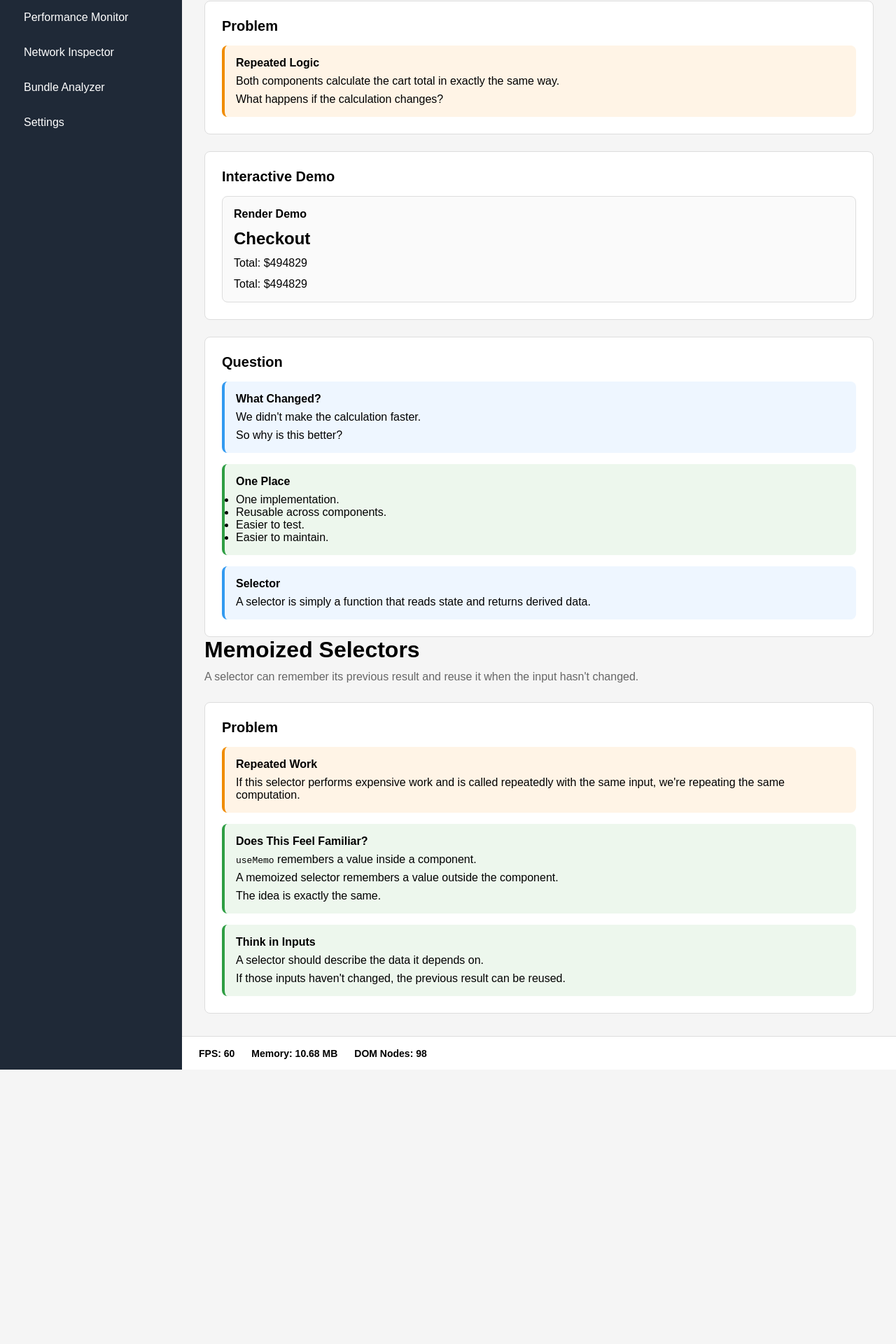
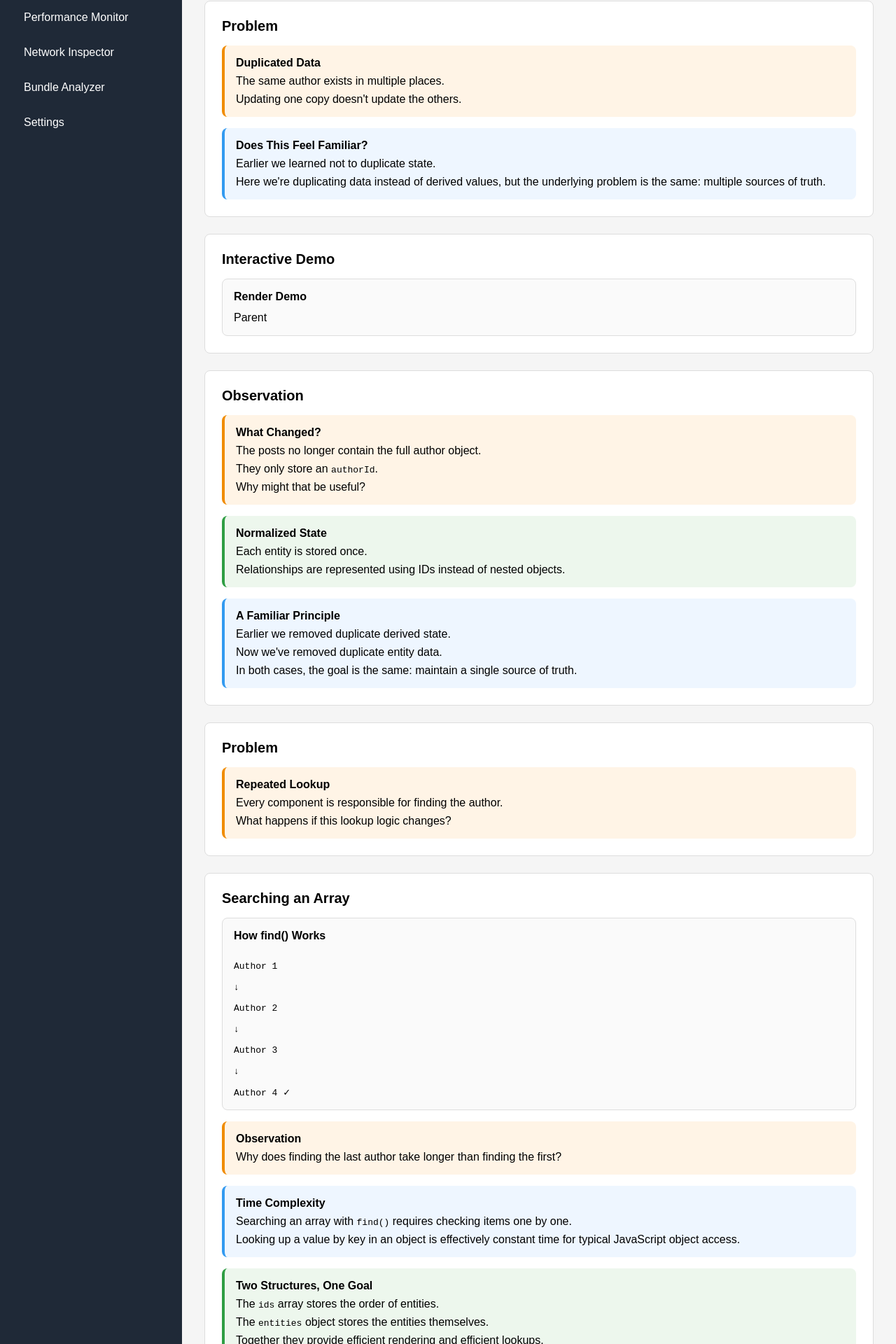
Before and after one commit to socbasillote/React-Optimization, a React (Vite) app in the folder react-performance-playground/: page /labs in a window 1280 px wide. Shown: the part 188-2108 px from the top of the page at 70% size. Before the commit the page ends 1716 px from the top, so only its background shows below. Built offline with nearby package versions, Linux system fonts and the light colour scheme.

Commit message:
normalization

```diff
--- a/react-performance-playground/src/app/router.jsx
+++ b/react-performance-playground/src/app/router.jsx
@@ -15,7 +15,8 @@ import SettingsPage from "../pages/Settings/SettingsPage";
 //import UseCallbackLabs from "../labs/useCallback";
 //import NotToMeMoize from "../labs/NotToMemoize";
 //import DeriveState from "../labs/derived_state";
-import SelectorLabs from "../labs/selectors";
+//import SelectorLabs from "../labs/selectors";
+import Normalization from "../labs/normalization";
 //import RenderingFundamentalsLab from "../labs/rendering-fundamentals";
 
 export default function AppRouter() {
@@ -23,7 +24,7 @@ export default function AppRouter() {
     <Routes>
       <Route element={<AppLayout />}>
         <Route index element={<DashboardPage />} />
-        <Route path="labs" element={<SelectorLabs />} />
+        <Route path="labs" element={<Normalization />} />
         <Route path="performance" element={<PerformanceMonitorPage />} />
         <Route path="network" element={<NetworkInspectorPage />} />
         <Route path="bundle" element={<BundleAnalyzerPage />} />
--- /dev/null
+++ b/react-performance-playground/src/labs/normalization/Parent.jsx
@@ -0,0 +1,11 @@
+import React, { useState } from "react";
+
+function Parent() {
+  const authors = Array.from({ length: 100000 }, (_, id) => ({
+    id,
+    name: `Author ${id}`,
+  }));
+  return <div>Parent</div>;
+}
+
+export default Parent;
--- /dev/null
+++ b/react-performance-playground/src/labs/normalization/index.jsx
@@ -0,0 +1,132 @@
+import Callout from "../../components/lab/Callout";
+import LabCard from "../../components/lab/LabCard";
+
+import LabLayout from "../../components/lab/LabLayout";
+import LabSection from "../../components/lab/LabSection";
+
+import Parent from "./Parent";
+
+function Normalization() {
+  return (
+    <LabLayout
+      title="Normalization"
+      description="Nested and duplicated state becomes difficult to update and keep consistent."
+    >
+      <LabSection title="Problem">
+        <Callout title="Duplicated Data" variant="warning">
+          <p>The same author exists in multiple places.</p>
+
+          <p>Updating one copy doesn't update the others.</p>
+        </Callout>
+
+        <Callout title="Does This Feel Familiar?" variant="info">
+          <p>Earlier we learned not to duplicate state.</p>
+
+          <p>
+            Here we're duplicating data instead of derived values, but the
+            underlying problem is the same: multiple sources of truth.
+          </p>
+        </Callout>
+      </LabSection>
+
+      <LabSection title="Interactive Demo">
+        <LabCard title="Render Demo">
+          <Parent />
+        </LabCard>
+      </LabSection>
+
+      <LabSection title="Observation">
+        <Callout title="What Changed?" variant="warning">
+          <p>The posts no longer contain the full author object.</p>
+
+          <p>
+            They only store an <code>authorId</code>.
+          </p>
+
+          <p>Why might that be useful?</p>
+        </Callout>
+
+        <Callout title="Normalized State" variant="success">
+          <p>Each entity is stored once.</p>
+
+          <p>
+            Relationships are represented using IDs instead of nested objects.
+          </p>
+        </Callout>
+
+        <Callout title="A Familiar Principle" variant="info">
+          <p>Earlier we removed duplicate derived state.</p>
+
+          <p>Now we've removed duplicate entity data.</p>
+
+          <p>
+            In both cases, the goal is the same: maintain a single source of
+            truth.
+          </p>
+        </Callout>
+      </LabSection>
+
+      <LabSection title="Problem">
+        <Callout title="Repeated Lookup" variant="warning">
+          <p>Every component is responsible for finding the author.</p>
+
+          <p>What happens if this lookup logic changes?</p>
+        </Callout>
+      </LabSection>
+
+      <LabSection title="Searching an Array">
+        <LabCard title="How find() Works">
+          <pre>{`
+Author 1
+
+↓
+
+Author 2
+
+↓
+
+Author 3
+
+↓
+
+Author 4 ✓
+`}</pre>
+        </LabCard>
+
+        <Callout title="Observation" variant="warning">
+          <p>
+            Why does finding the last author take longer than finding the first?
+          </p>
+        </Callout>
+
+        <Callout title="Time Complexity" variant="info">
+          <p>
+            Searching an array with <code>find()</code> requires checking items
+            one by one.
+          </p>
+
+          <p>
+            Looking up a value by key in an object is effectively constant time
+            for typical JavaScript object access.
+          </p>
+        </Callout>
+
+        <Callout title="Two Structures, One Goal" variant="success">
+          <p>
+            The <code>ids</code> array stores the order of entities.
+          </p>
+
+          <p>
+            The <code>entities</code> object stores the entities themselves.
+          </p>
+
+          <p>
+            Together they provide efficient rendering and efficient lookups.
+          </p>
+        </Callout>
+      </LabSection>
+    </LabLayout>
+  );
+}
+
+export default Normalization;
--- a/react-performance-playground/src/labs/selectors/cart.js
+++ b/react-performance-playground/src/labs/selectors/cart.js
@@ -37,3 +37,9 @@ export const selectCartTotal = createSelector(
     }, 0);
   }
 ); */
+
+/**
+ * createSelector(state, callback)
+ * state = state to calculate
+ * callback - How do I derive the value
+ */
```
Also changed, not shown: react-performance-playground/src/labs/normalization/Cart.jsx (added, +37 -0 lines).
